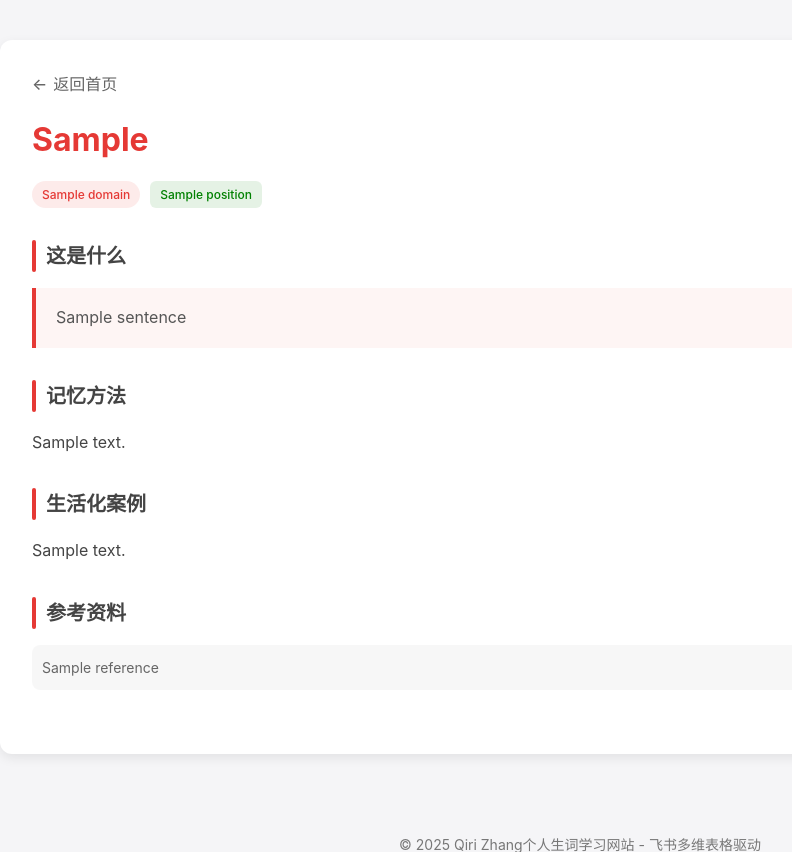
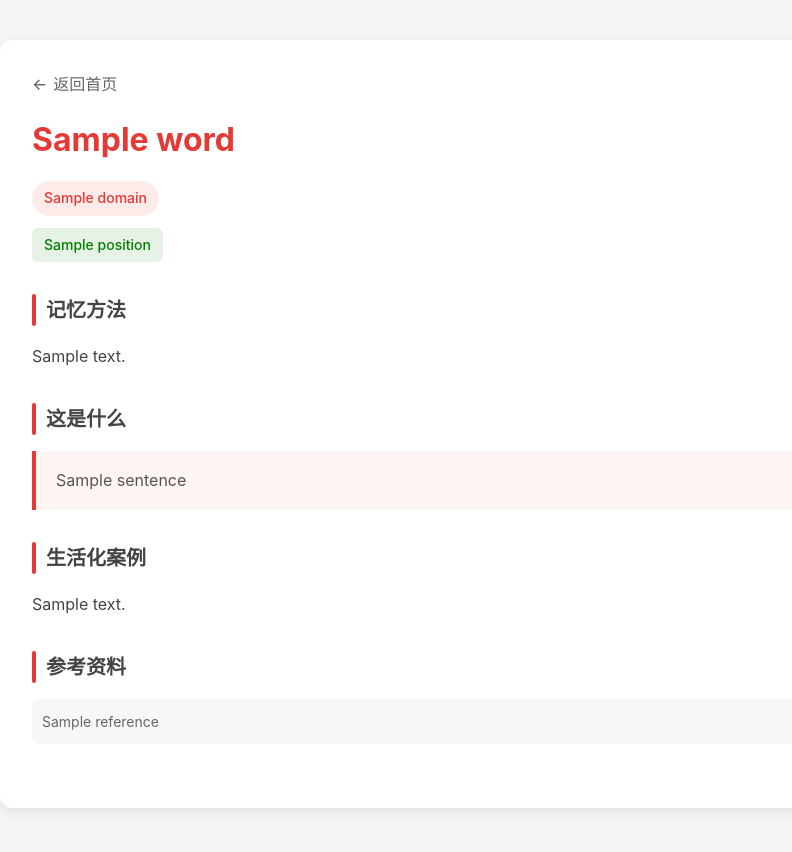
Before and after one commit to QiriZ/Vocabulary-app, a Flask app: template templates/detail.html in a window 1280 px wide. Shown: the part 98-950 px from the top of the page, without its empty margins (60-852 px from the left). Run offline with Flask 3, Linux system fonts and the light colour scheme; the template is opened without the code that fills it: most values are stand-ins (such as "Sample title", 1, 10 or a date in 2020).

Commit message:
Renew display

```diff
--- a/static/css/style.css
+++ b/static/css/style.css
@@ -117,8 +117,12 @@ body {
 .word-meta {
     display: flex;
     gap: 8px;
-    margin-bottom: 16px;
+    margin-bottom: 12px;
     flex-wrap: wrap;
+}
+
+.word-position {
+    margin-bottom: 12px;
 }
 
 .tag {
@@ -215,10 +219,31 @@ body {
     color: var(--primary-color);
 }
 
+.detail-domain {
+    margin-bottom: 12px;
+}
+
+.detail-domain .domain-tag {
+    font-size: 14px;
+    padding: 6px 12px;
+    font-weight: 500;
+}
+
+.detail-position {
+    margin-bottom: 16px;
+}
+
+.detail-position .position-tag {
+    font-size: 14px;
+    padding: 6px 12px;
+    font-weight: 500;
+}
+
 .detail-meta {
     display: flex;
-    gap: 10px;
-    margin-bottom: 24px;
+    gap: 8px;
+    margin-bottom: 16px;
+    flex-wrap: wrap;
 }
 
 .section-title {
--- a/templates/detail.html
+++ b/templates/detail.html
@@ -1,6 +1,6 @@
 {% extends 'base.html' %}
 
-{% block title %}{{ word.input_word or word.title }} - 生词详情{% endblock %}
+{% block title %}{{ word.title }} - 生词详情{% endblock %}
 
 {% block content %}
 <div class="detail-container">
@@ -8,33 +8,35 @@
         <a href="{{ url_for('index') }}" class="back-link">
             <span class="icon">←</span> 返回首页
         </a>
-        <h2 class="detail-title">{{ word.input_word or word.title }}</h2>
+        <h2 class="detail-title">{{ word.title }}</h2>
 
-        <div class="detail-meta">
-            {% if word.domain %}
+        {% if word.domain %}
+        <div class="detail-domain">
             <span class="tag domain-tag">{{ word.domain }}</span>
-            {% endif %}
+        </div>
+        {% endif %}
 
-            {% if word.position %}
+        {% if word.position %}
+        <div class="detail-position">
             <span class="tag position-tag">{{ word.position }}</span>
-            {% endif %}
+        </div>
+        {% endif %}
+    </div>
+
+    {% if word.comment %}
+    <div class="comment-section">
+        <h3 class="section-title">记忆方法</h3>
+        <div class="comment-content">
+            {{ word.comment }}
         </div>
     </div>
+    {% endif %}
 
     {% if word.sentence %}
     <div class="highlight-section">
         <h3 class="section-title">这是什么</h3>
         <div class="highlight-content">
             {{ word.sentence }}
-        </div>
-    </div>
-    {% endif %}
-
-    {% if word.comment %}
-    <div class="comment-section">
-        <h3 class="section-title">记忆方法</h3>
-        <div class="comment-content">
-            {{ word.comment }}
         </div>
     </div>
     {% endif %}
```
Also changed, not shown: templates/index.html (+11 -9 lines).
